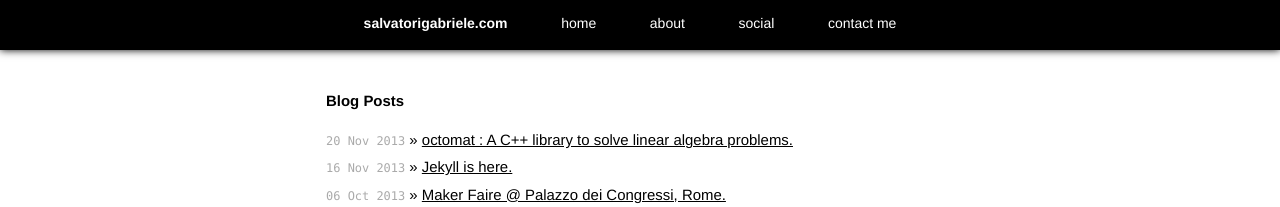
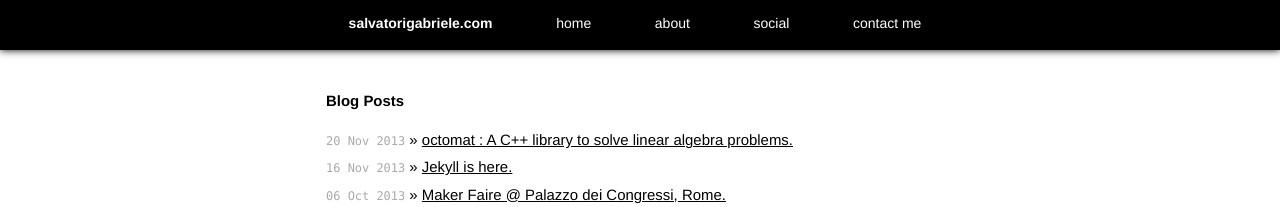
Before and after one commit to gsalvatori/salvatorigabriele.com, a Jekyll site: the page built from index.html, in a window 1280 px wide. Shown: the top 207 px of the page. Built offline with Jekyll 4.4.1, drawn with Linux system fonts in a browser that asks for light colours; Markdown is read by kramdown in place of the engine named in the settings.

Commit message:
Update main.css

```diff
--- a/css/main.css
+++ b/css/main.css
@@ -181,7 +181,7 @@ a:visited { color: #000; }
 
 #navigation a {
 	font-size: 14px;
-	padding-left: 15px;
+	padding-left: 25px;
 	padding-right: 35px;
 	color: white;
 	text-decoration: none;
```
